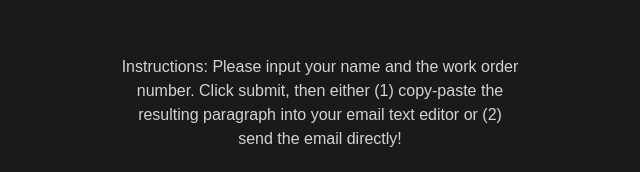
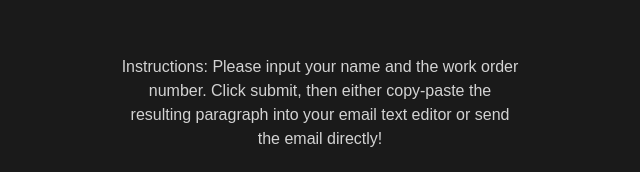
Before and after one commit to jjjayjackson/foursite-email-generator, a plain HTML site: page index.html in a window 1280 px wide. Shown: the part 158-330 px from the top of the page, without its empty margins (320-960 px from the left). Drawn offline with Linux system fonts and the light colour scheme.

Commit message:
Update index.html
Edited the instruction paragraph a bit

```diff
--- a/index.html
+++ b/index.html
@@ -7,7 +7,7 @@
   </head>
   <body>
 
-	<p class="instructions">Instructions: Please input your name and the work order number. Click submit, then either (1) copy-paste the resulting paragraph into your email text editor or (2) send the email directly!</p>
+	<p class="instructions">Instructions: Please input your name and the work order number. Click submit, then either copy-paste the resulting paragraph into your email text editor or send the email directly!</p>
 
 <div class="field">
   <label for="name"">Name</label>
```
